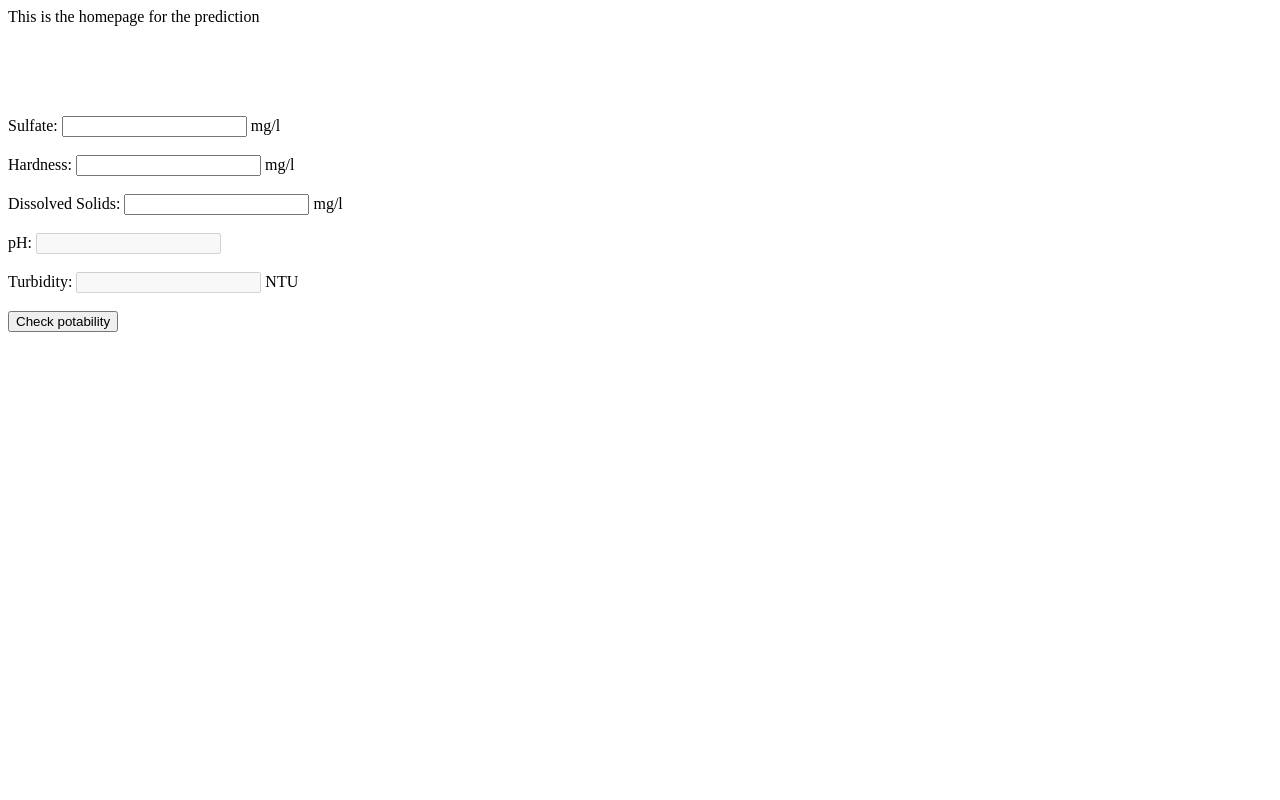
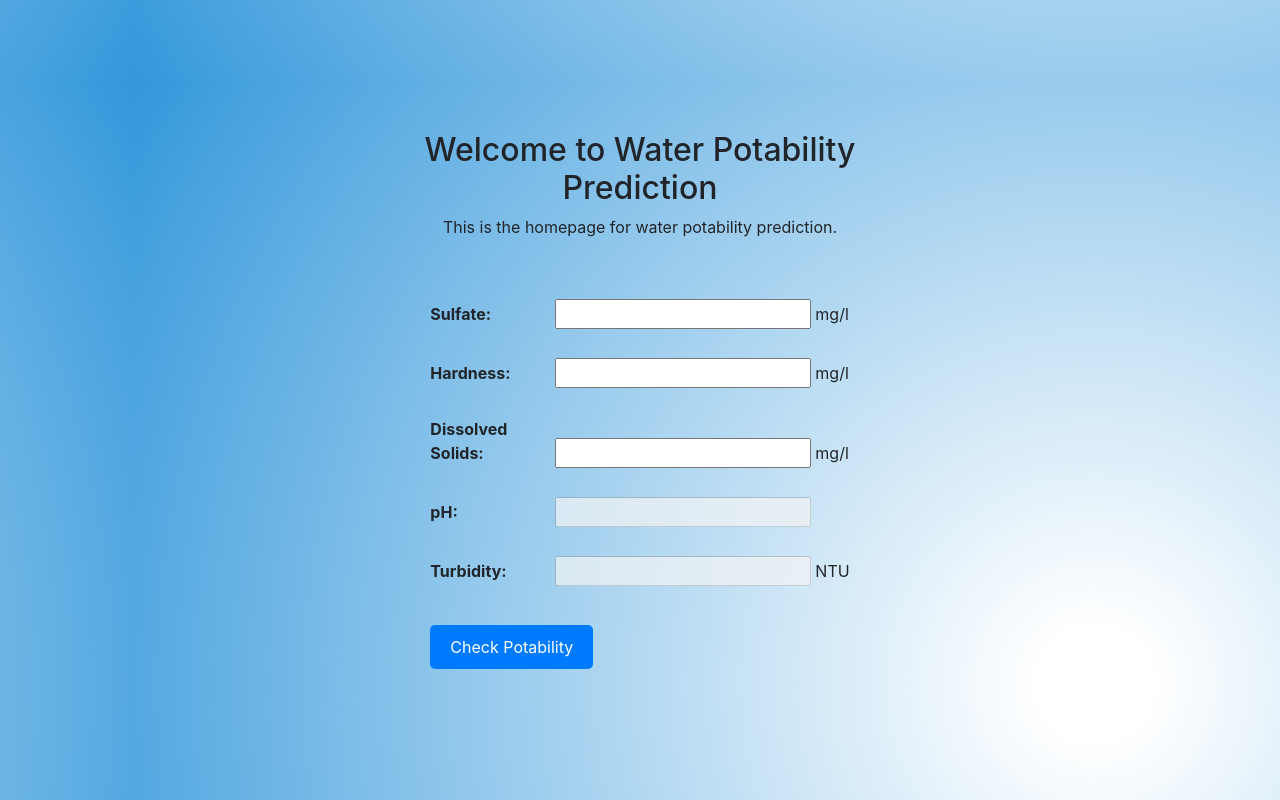
Before and after one commit to usmanadaudu/water_potability_prediction_web_app, a Django app: page / in a window 1280 px wide. Run offline with Django 4.2, Linux system fonts and the light colour scheme; some libraries are stand-ins or nearby versions.

Commit message:
added styles

```diff
--- a/templates/home.html
+++ b/templates/home.html
@@ -4,21 +4,42 @@
     <meta charset="UTF-8">
     <meta name="viewport" content="width=device-width, initial-scale=1.0">
     <title>Water Potabiliy</title>
+    <link rel="stylesheet" href="style.css">
+    <link rel="stylesheet" type="text/css" href="https://maxcdn.bootstrapcdn.com/bootstrap/4.3.1/css/bootstrap.min.css" />
 </head>
 <body>
-    This is the homepage for the prediction<br><br><br><br><br><br>
+    <div class="water-animation"></div>
+    <div class="container">
+        <div class="row mb-4">
+            <div class="col-md-10 mx-auto text-center">
+                <h2>Welcome to Water Potability Prediction</h2>
+                <p>This is the homepage for water potability prediction.</p>
+            </div>
+        </div>
 
-    <form action="{% url 'result' %}">
+        <form action="{% url 'result' %}" method="post" class=" justify-content-center">
 
-        {% csrf_token %}
+            {% csrf_token %}
+            <div>
+                <label for="sulfate">Sulfate:</label>
+                <input type="float" step="any" required name="sulfate" id="sulfate"> mg/l<br><br>
 
-        Sulfate: <input type="float" required name="sulfate"> mg/l<br><br>
-        Hardness: <input type="float" required name="hardness"> mg/l<br><br>
-        Dissolved Solids: <input type="float" required name="solids"> mg/l<br><br>
-        pH: <input type="float" disabled name="pH"><br><br>
-        Turbidity: <input type="float" disabled name="turb"> NTU<br><br>
+                <label for="hardness">Hardness:</label>
+                <input type="float" step="any" required name="hardness" id="hardness"> mg/l<br><br>
 
-        <input type="submit" name="" value="Check potability">
-    </form>
+                <label for="solids">Dissolved Solids:</label>
+                <input type="float" step="any" required name="solids" id="solids"> mg/l<br><br>
+
+                <label for="pH">pH:</label>
+                <input type="float" step="any" disabled name="pH" id="pH"><br><br>
+
+                <label for="turb">Turbidity:</label>
+                <input type="float" step="any" disabled name="turb" id="turb"> NTU<br><br>
+
+                <input type="submit" value="Check Potability">
+            </div>
+        </form>
+    </div>
+
 </body>
 </html>
--- /dev/null
+++ b/templates/style.css
@@ -0,0 +1,90 @@
+body {
+    /* font-family: Arial, sans-serif; */
+    font-family: "Sora", sans-serif;
+    /* margin: 0;
+    padding: 0; */
+    /* background-color: #3498DB; */
+    display: flex;
+    justify-content: center;
+    align-items: center;
+    height: 100vh;
+    overflow: hidden;
+}
+.container {
+    position: relative;
+    width: 40%;
+    padding: 100px;
+    /* background-color: #ffffff; */
+    border-radius: 10px;
+    /* box-shadow: 0 2px 5px rgba(0, 0, 0, 0.1); */
+    overflow: hidden;
+    display: flex;
+    flex-direction: column;
+    align-items: center;
+}
+
+.water-animation {
+    position: absolute;
+    width: 100%;
+    height: 100%;
+    /* background: radial-gradient(circle, transparent 5%, rgba(13, 188, 246, 0.5) 15%); */
+    background: radial-gradient(circle, transparent 5%, #3498DB );
+    background-size: 150% 150%;
+    animation: ripple 4s infinite;
+}
+@keyframes ripple {
+    0% {
+        background-position: center center;
+    }
+    100% {
+        background-position: 300% 300%;
+    }
+}
+
+form {
+    margin-top: 20px;
+}
+label {
+    display: inline-block;
+    width: 120px;
+    font-weight: bold;
+}
+input[type="number"] {
+    width: 100px;
+    padding: 5px;
+    border: 1px solid #ccc;
+    border-radius: 5px;
+}
+input[type="submit"] {
+    display: block;
+    margin-top: 10px;
+    padding: 10px 20px;
+    background-color: #007bff;
+    color: #ffffff;
+    border: none;
+    border-radius: 5px;
+    cursor: pointer;
+}
+
+input[type="submit"]:hover {
+    background-color: #1a7de7;
+}
+
+
+
+@media (max-width: 380px) {
+    .container {
+        width: 90%;
+    }
+}
+
+
+.emphasis {
+    font-weight: 500;
+    font-size: 18px;
+}
+
+a {
+    text-decoration: none;
+    /* color: #868a8d !important; */
+}
```
Also changed, not shown: templates/result.html (+25 -10 lines).
